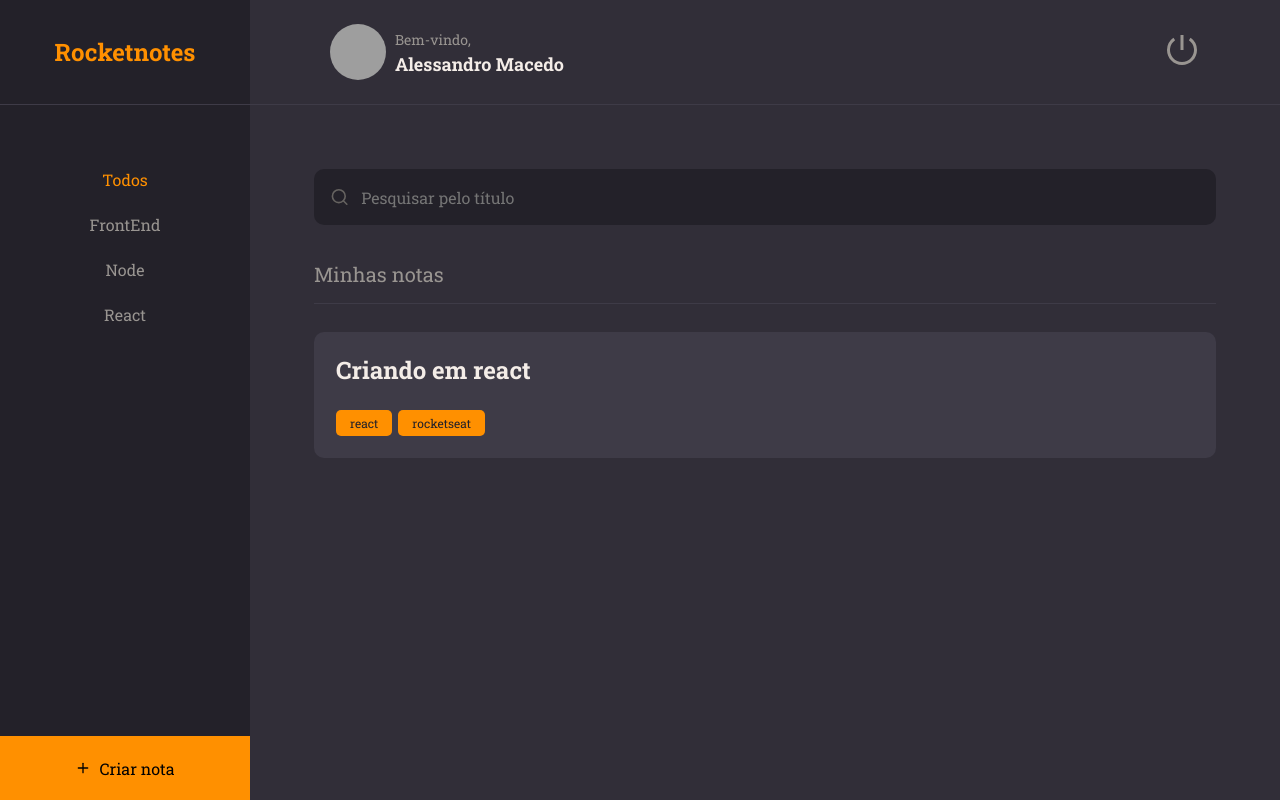
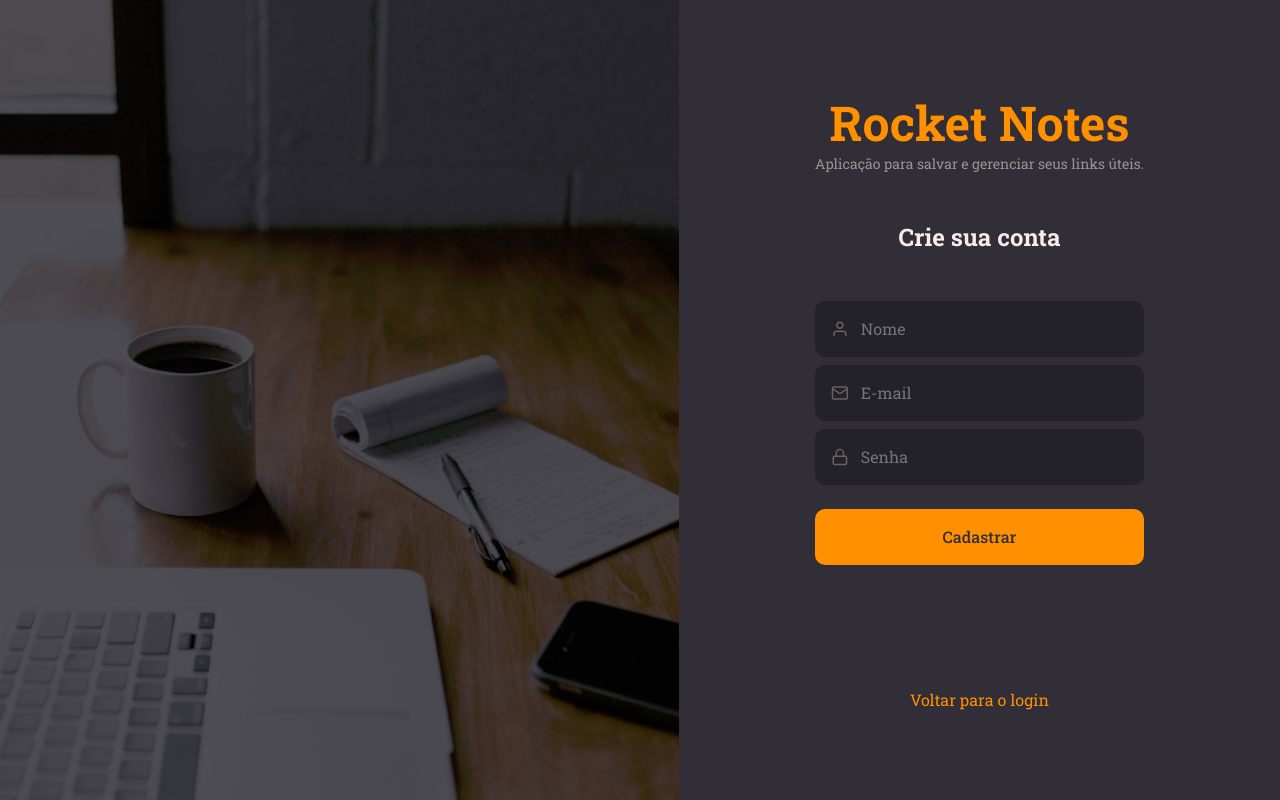
Before and after one commit to Ale-Macedo/Explore--Stage-09-Projeto, a React (Vite) app in the folder Rocketnotes/: page / in a window 1280 px wide. Built offline with nearby package versions, Linux system fonts and the light colour scheme; grey boxes are pictures that could not be loaded.

Commit message:
criando page SignIn e SignUp
front end

```diff
--- a/Rocketnotes/src/main.jsx
+++ b/Rocketnotes/src/main.jsx
@@ -6,13 +6,13 @@
 
 import GlobalStyles from './styles/global'
 
-import { Home } from './pages/Home'
+import { SignUp } from './pages/SignUp'
 
 ReactDOM.createRoot(document.getElementById('root')).render(
   <React.StrictMode>
     <ThemeProvider theme={theme}>
       <GlobalStyles/>
-      <Home />
+      <SignUp />
     </ThemeProvider>
   </React.StrictMode>
 )
--- /dev/null
+++ b/Rocketnotes/src/pages/SignIn/styles.js
@@ -0,0 +1,49 @@
+
+import styled from "styled-components";
+
+import backgroundImg from '../../assets/SingIn.png';
+
+export const Container = styled.div`
+  height: 100vh;
+
+  display: flex;
+  align-items: stretch;
+`;
+export const Form = styled.form`
+
+  padding: 0 136px;
+
+  display: flex;
+  flex-direction: column;
+  justify-content: center;
+  align-items: center;
+
+  text-align: center;
+
+  > h1{
+    font-size: 48px;
+    color: ${({ theme }) => theme.COLORS.ORANGE};
+  }
+
+  > h2{
+    font-size: 24px;
+    margin: 48px;
+  }
+
+  > p{
+    font-size: 14px;
+    color: ${({ theme }) => theme.COLORS.GRAY_100};
+  }
+
+  >a{
+    margin-top: 124px;
+    color: ${({ theme }) => theme.COLORS.ORANGE};
+  }
+`;
+
+export const Background = styled.div`
+  flex: 1;
+  background: hsla(255, 11%, 15%, 0.8) URL(${backgroundImg}) no-repeat center center;
+  background-size: cover;
+  background-blend-mode: darken;
+`
--- /dev/null
+++ b/Rocketnotes/src/pages/SignUp/index.jsx
@@ -0,0 +1,44 @@
+import { Container, Form, Background } from './styles';
+
+
+import { FiUser, FiMail, FiLock } from "react-icons/fi";
+
+import { Input } from '../../components/Input';
+import { Button } from '../../components/Button';
+
+export function SignUp(params) {
+  return(
+    <Container>
+
+      <Background/>
+
+      <Form>
+        <h1>Rocket Notes</h1>
+        <p>Aplicação para salvar e gerenciar seus links úteis.</p>
+
+        <h2>Crie sua conta</h2>
+
+        <Input
+        placeholder="Nome"
+        type="text"
+        icon={FiUser}
+        />
+        <Input
+        placeholder="E-mail"
+        type="text"
+        icon={FiMail}
+        />
+        <Input
+        placeholder="Senha"
+        type="password"
+        icon={FiLock}
+        />
+
+        <Button title="Cadastrar"/>
+
+        <a href="#"> Voltar para o login </a>
+        </Form>
+
+    </Container>
+  )
+}
--- /dev/null
+++ b/Rocketnotes/src/pages/SignUp/styles.js
@@ -0,0 +1,49 @@
+
+import styled from "styled-components";
+
+import backgroundImg from '../../assets/SingIn.png';
+
+export const Container = styled.div`
+  height: 100vh;
+
+  display: flex;
+  align-items: stretch;
+`;
+export const Form = styled.form`
+
+  padding: 0 136px;
+
+  display: flex;
+  flex-direction: column;
+  justify-content: center;
+  align-items: center;
+
+  text-align: center;
+
+  > h1{
+    font-size: 48px;
+    color: ${({ theme }) => theme.COLORS.ORANGE};
+  }
+
+  > h2{
+    font-size: 24px;
+    margin: 48px 0;
+  }
+
+  > p{
+    font-size: 14px;
+    color: ${({ theme }) => theme.COLORS.GRAY_100};
+  }
+
+  >a{
+    margin-top: 124px;
+    color: ${({ theme }) => theme.COLORS.ORANGE};
+  }
+`;
+
+export const Background = styled.div`
+  flex: 1;
+  background: hsla(255, 11%, 15%, 0.8) URL(${backgroundImg}) no-repeat center center;
+  background-size: cover;
+  background-blend-mode: darken;
+`
```
Also changed, not shown: Rocketnotes/src/pages/SignIn/index.jsx (added, +36 -0 lines), Rocketnotes/src/assets/SingIn.png (added), Rocketnotes/src/pages/Details/index.jsx (line endings or trailing spaces).
